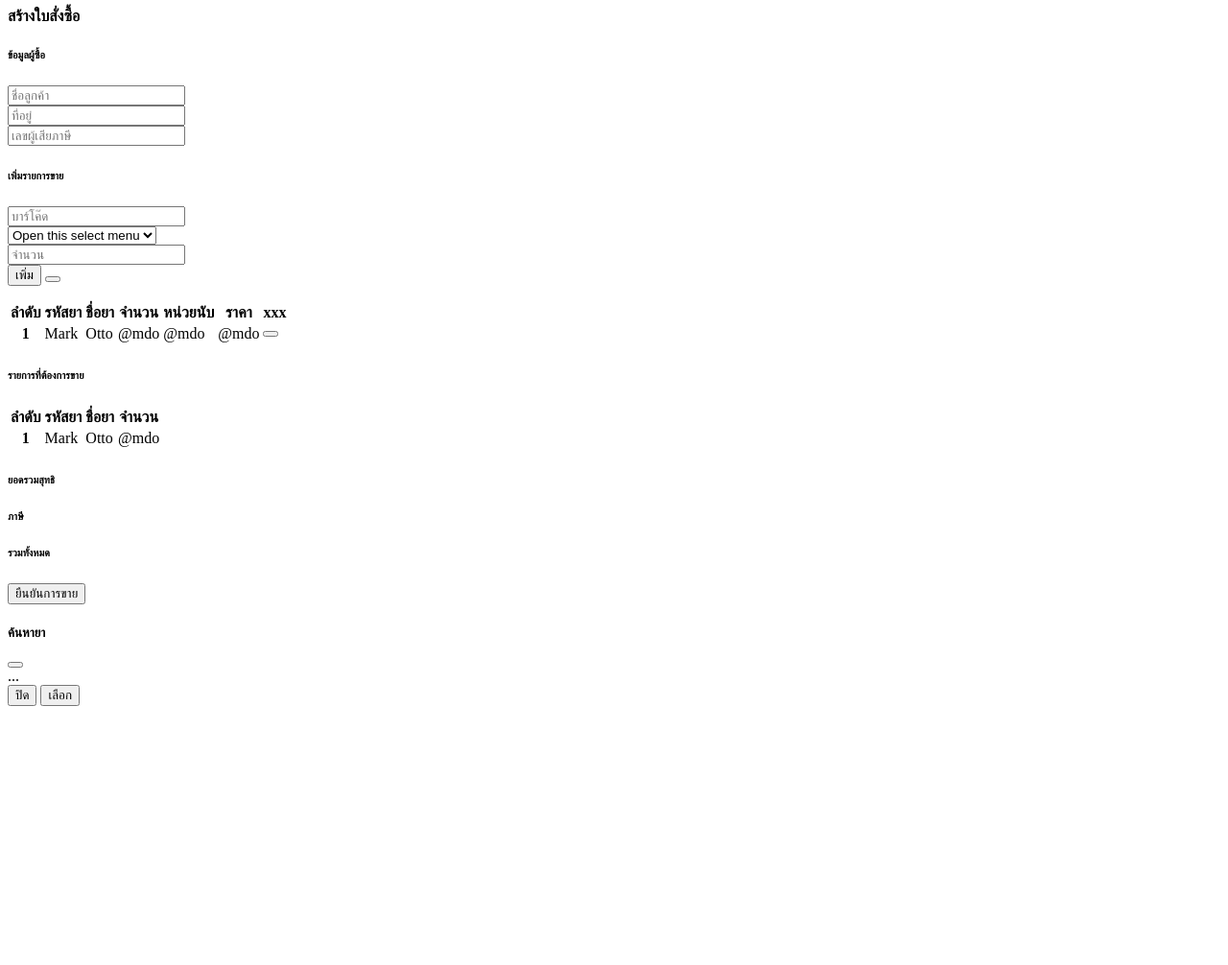
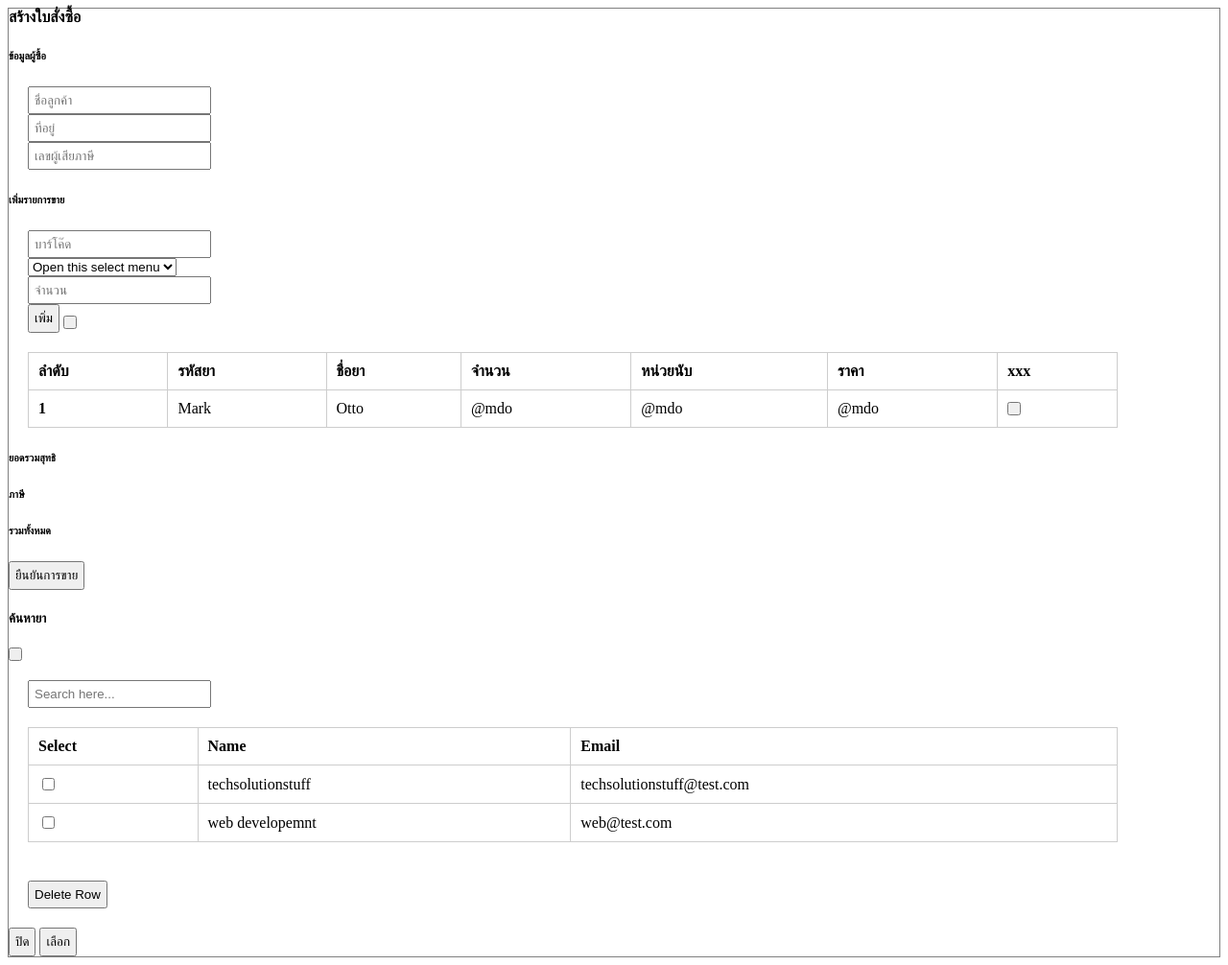
Before and after one commit to phattharawadi2544/PMS-PROJECT, a CodeIgniter 4 app: the page made by app/Views/sale/sale_test.php in a window 1280 px wide. Shown: the whole page at 96% size. Before the commit the page ends 736 px from the top, so only its background shows below. Run offline with PHP 8.4 and a stand-in for CodeIgniter, Linux system fonts and the light colour scheme; the template is opened without the code that fills it, so the values that code supplies are empty; some libraries are stand-ins or nearby versions.

Commit message:
ค้นหา

```diff
--- a/app/Views/sale/sale_test.php
+++ b/app/Views/sale/sale_test.php
@@ -107,12 +107,13 @@
                      </div>
                   </div>
             </div>
+
             <div class="col-lg-4">
                 <div class="card auth-card">
                      <div class="card-body p-0">
                         <div class="d-flex align-items-center auth-content">
                            <div class="col-lg-12 align-self-center">
-                              <div class="p-3">
+                              <!-- <div class="p-3">
                                 <h6 class="card-title">รายการที่ต้องการขาย</h6>
                                 <table class="table" class="table-sm">
                                     <thead>
@@ -141,7 +142,7 @@
                                         </td>
                                     </tr>
                                     </tbody>
-                                </table>
+                                </table> -->
 
 
                                         <h6 class="card-title">ยอดรวมสุทธิ</h6>
@@ -170,7 +171,94 @@
         <button type="button" class="btn-close" data-bs-dismiss="modal" aria-label="Close"></button>
       </div>
       <div class="modal-body">
-        ...
+      <div class="iq-search-bar device-search">
+                      <form action="#" class="searchbox">
+                          <a class="search-link" href="#"><i class="ri-search-line"></i></a>
+                          <input type="text" class="text search-input" placeholder="Search here...">
+                      </form>
+                  </div>
+        <!DOCTYPE html>
+<html lang="en">
+<head>
+<meta charset="utf-8">
+<title>How To Add and Delete Rows Dynamically Using jQuery - Techsolutionstuff</title>
+<style>
+    form{
+        margin: 20px;
+    }
+    form input, button{
+        padding: 5px;
+    }
+    table{
+        width: 90%;
+        margin: 20px;
+		border-collapse: collapse;
+    }
+    table, th, td{
+        border: 1px solid #cdcdcd;
+    }
+    table th, table td{
+        padding: 10px;
+        text-align: left;
+    }
+  	.delete-row, h2{
+      margin:20px;
+  	}
+</style>
+
+</head>
+<body style="border:1px solid grey">
+
+    <!-- <form>
+        <input type="text" id="name" placeholder="Name">
+        <input type="text" id="email" placeholder="Email Address">
+    	<input type="button" class="add-row" value="Add Row">
+    </form> -->
+    <table>
+        <thead>
+            <tr>
+                <th>Select</th>
+                <th>Name</th>
+                <th>Email</th>
+            </tr>
+        </thead>
+        <tbody>
+            <tr>
+                <td><input type="checkbox" name="record"></td>
+                <td>techsolutionstuff</td>
+ <td>techsolutionstuff@test.com</td>
+            </tr>
+            <tr>
+                <td><input type="checkbox" name="record"></td>
+                <td>web developemnt</td>
+                <td>web@test.com</td>
+            </tr>
+        </tbody>
+    </table>
+    <button type="button" class="delete-row">Delete Row</button>
+</body>
+</html>
+<script src="https://code.jquery.com/jquery-3.5.1.min.js"></script>
+<script>
+    $(document).ready(function(){
+        $(".add-row").click(function(){
+            var name = $("#name").val();
+            var email = $("#email").val();
+            var markup = "<tr><td><input type='checkbox' name='record'></td><td>" + name + "</td><td>" + email + "</td></tr>";
+            $("table tbody").append(markup);
+        });
+
+        // Find and remove selected table rows
+        $(".delete-row").click(function(){
+            $("table tbody").find('input[name="record"]').each(function(){
+            	if($(this).is(":checked")){
+                    $(this).parents("tr").remove();
+                }
+            });
+        });
+    });
+</script>
+
       </div>
       <div class="modal-footer">
         <button type="button" class="btn btn-secondary" data-bs-dismiss="modal">ปิด</button>
```
